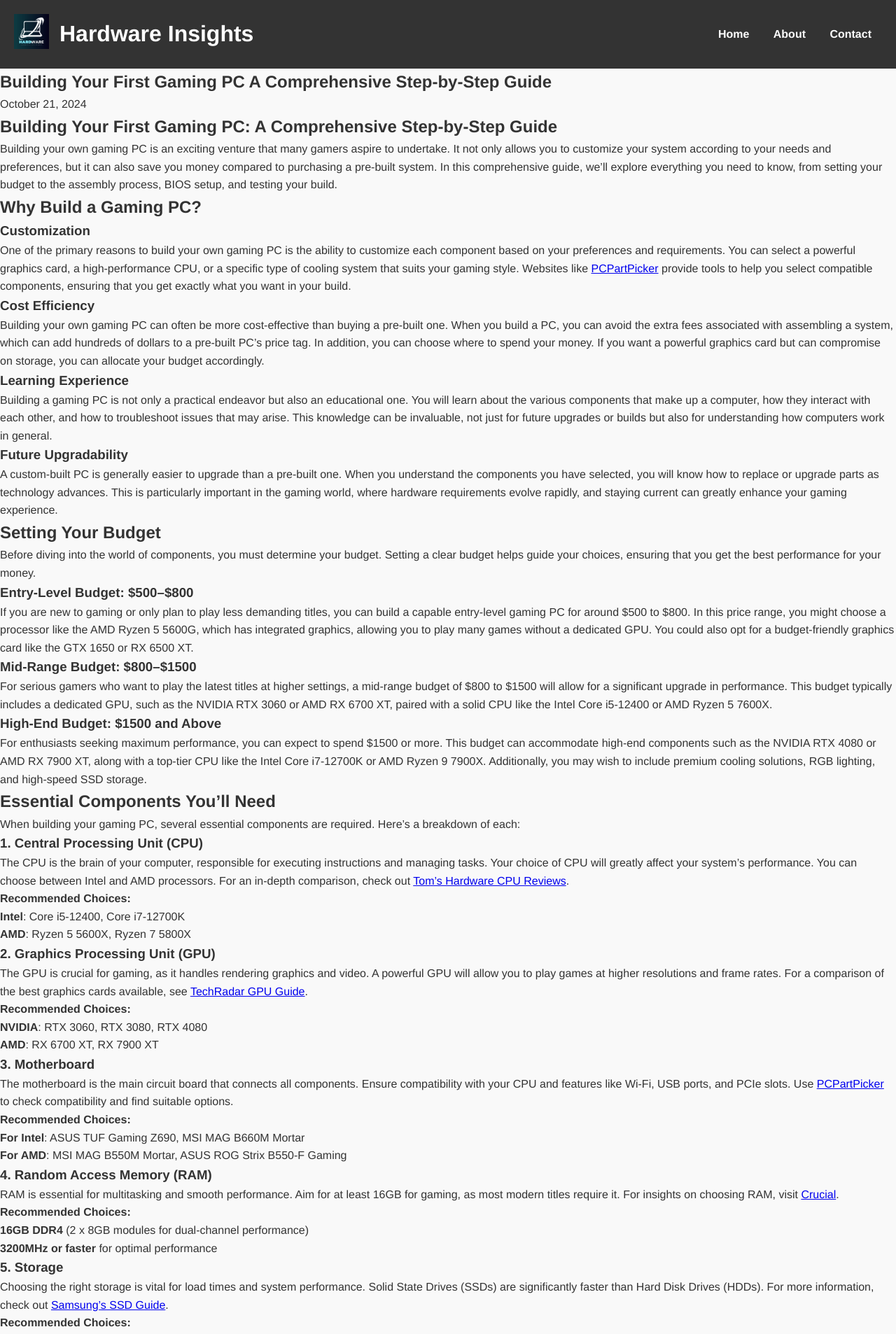
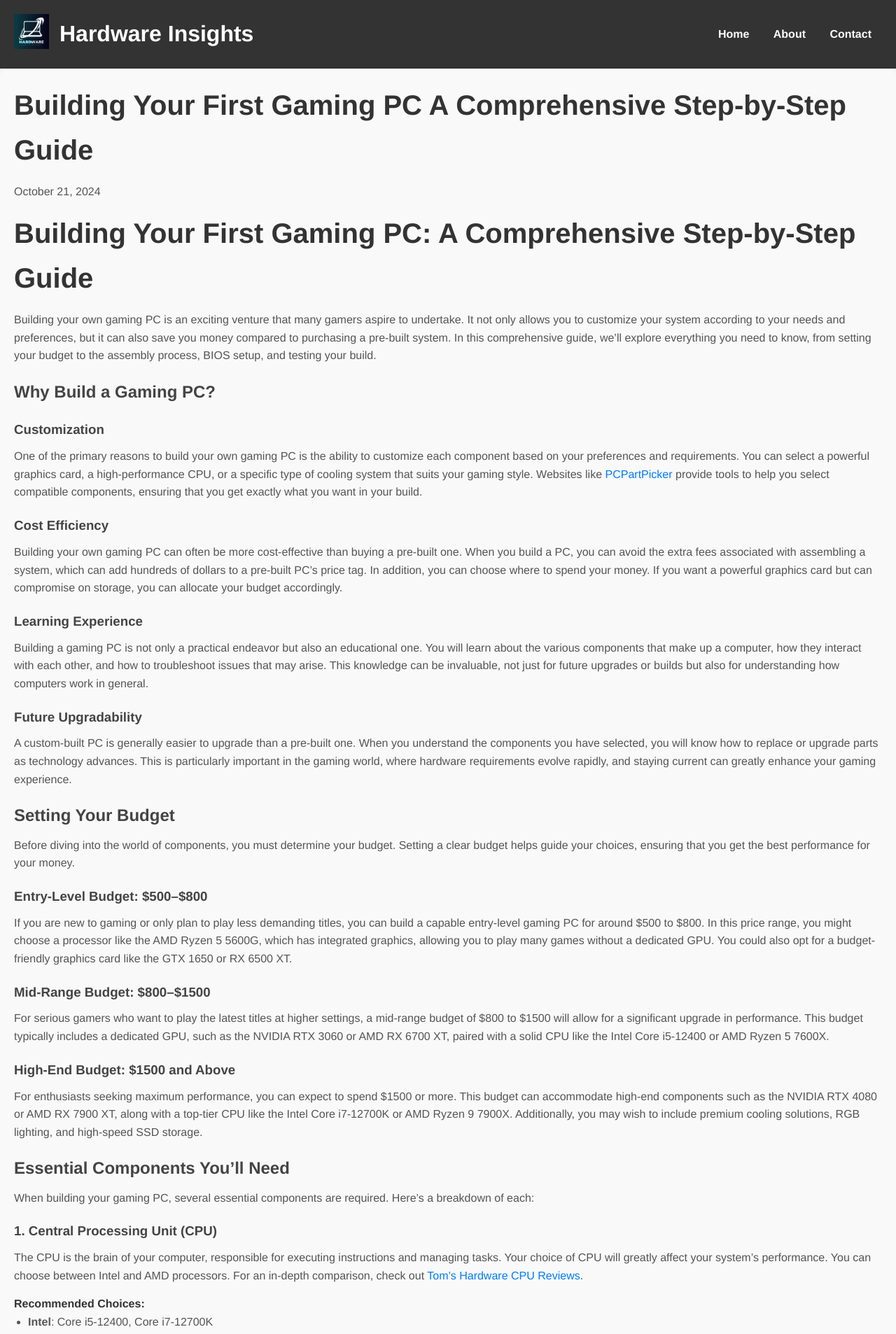
Before and after one commit to sopheadave/sopheadave.github.io, a Jekyll site: the page built from _posts/2024-10-21-building-your-first-gaming-pc-a-comprehensive-step-by-step-guide.md, in a window 1280 px wide. Shown: the top 1906 px of the page at 70% size. Built offline with Jekyll 4.4.1, drawn with Linux system fonts in a browser that asks for light colours.

Commit message:
Update style.css

```diff
--- a/assets/css/style.css
+++ b/assets/css/style.css
@@ -217,4 +217,75 @@
   color: #ddd;
 }
 
-/* Add your existing styles below... */
+/* Styling for Blog Post: Building Your First Gaming PC */
+.post {
+    background-color: #f9f9f9; /* Light background for readability */
+    padding: 20px;
+    border-radius: 10px;
+    box-shadow: 0 2px 10px rgba(0, 0, 0, 0.1);
+}
+
+/* Heading Styles */
+.post h1 {
+    color: #333;
+    font-size: 2.5em;
+    margin-bottom: 15px;
+}
+
+.post h2,
+.post h3 {
+    color: #444;
+    font-weight: bold;
+    margin-top: 20px;
+    margin-bottom: 10px;
+}
+
+/* Paragraph Styles */
+.post p {
+    line-height: 1.6;
+    color: #555;
+    margin-bottom: 15px;
+}
+
+/* List Styles */
+.post ul,
+.post ol {
+    margin-left: 20px;
+    margin-bottom: 15px;
+    color: #555;
+}
+
+/* Link Styles */
+.post a {
+    color: #007bff;
+    text-decoration: none;
+}
+
+.post a:hover {
+    text-decoration: underline;
+}
+
+/* Code Block Styles */
+.post pre {
+    background-color: #f2f2f2;
+    padding: 10px;
+    border-radius: 5px;
+    overflow-x: auto;
+}
+
+/* Image Styles */
+.post img {
+    max-width: 100%;
+    height: auto;
+    border-radius: 5px;
+    margin: 20px 0;
+}
+
+/* Blockquote Styles */
+.post blockquote {
+    border-left: 4px solid #007bff;
+    padding-left: 20px;
+    margin: 15px 0;
+    color: #555;
+    font-style: italic;
+}
```
